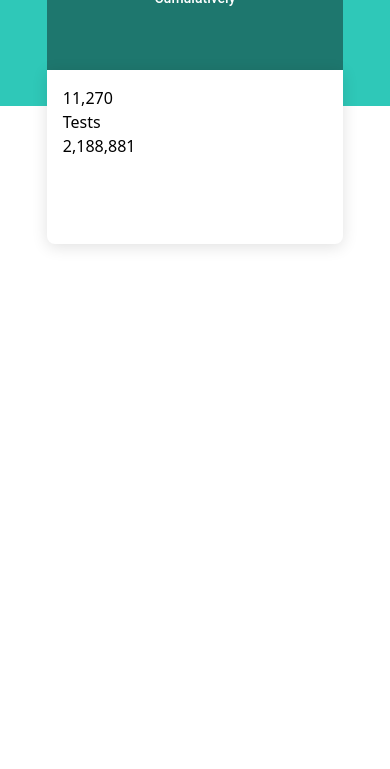
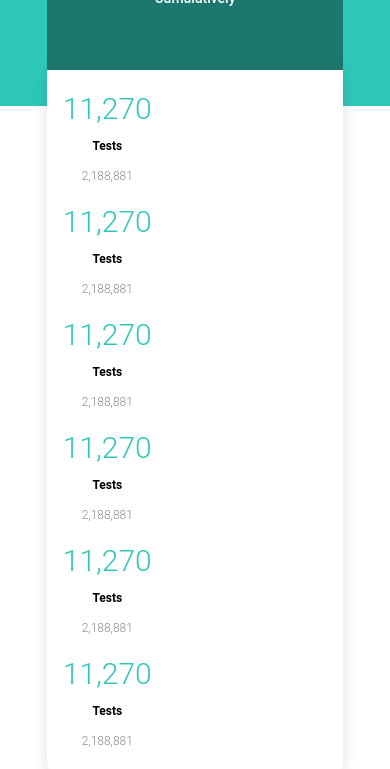
Before and after one commit to ntwari-egide/covical, a React (Create React App) app: page / in a window 390 px wide. Shown: the part 400-1169 px from the top of the page. Before the commit the page ends 844 px from the top, so only its background shows below. Built offline with nearby package versions, Linux system fonts and the light colour scheme.

Commit message:
add responsive in central part of page

```diff
--- a/src/App.css
+++ b/src/App.css
@@ -56,7 +56,7 @@
 .country-detailed-data{
   width: 76%;
   margin: auto;
-  height: 20.6vh;
+  /* height: 20.6vh; */
   background: #ffffff;
   border-bottom-left-radius: 8px;
   border-bottom-right-radius: 8px;
@@ -77,14 +77,31 @@
     font-weight: 500;
 }
 
-.country-detailed-data h1{
-
+.country-brief-data div{
+  /* width: 16.6%; */
 }
 
-.country-detailed-data span{
-
+.country-detailed-data h1{
+  text-align: center;
+  font-family: 'Roboto';
+  font-weight: 300;
+  font-size: 30px;
+  color: #2FC8B8;
 }
 
-.country-detailed-data p{
+.country-detailed-data .small-text{
+    text-align: center;
+    font-size: 12px;
+    font-family: 'Roboto';
+    font-weight: 700;
+    padding: 6px;
+}
 
+.country-detailed-data .small-numbers{
+  font-size: 12px;
+    color: #888888;
+    font-family: 'Roboto';
+    font-weight: 300;
+    text-align: center;
+    padding: 6px;
 }
--- a/src/App.js
+++ b/src/App.js
@@ -82,11 +82,41 @@ function App() {
                 <p className="text-center text-sm pt-8">Cumulatively</p>
             </div>
 
-            <div className="country-detailed-data p-4 flex justify-between ">
+            <div className="country-detailed-data p-4 grid lg:grid-cols-6 md:grid-cols-3 sm:grid-cols-2 gap-2 xs:grid-cols-2 gap-2 justify-between ">
               <div>
                 <h1>11,270</h1>
-                <span>Tests</span>
-                <p>2,188,881</p>
+                <p className="small-text">Tests</p>
+                <p className="small-numbers">2,188,881</p>
+              </div>
+
+              <div>
+                <h1>11,270</h1>
+                <p className="small-text">Tests</p>
+                <p className="small-numbers">2,188,881</p>
+              </div>
+
+              <div>
+                <h1>11,270</h1>
+                <p className="small-text">Tests</p>
+                <p className="small-numbers">2,188,881</p>
+              </div>
+
+              <div>
+                <h1>11,270</h1>
+                <p className="small-text">Tests</p>
+                <p className="small-numbers">2,188,881</p>
+              </div>
+
+              <div>
+                <h1>11,270</h1>
+                <p className="small-text">Tests</p>
+                <p className="small-numbers">2,188,881</p>
+              </div>
+
+              <div>
+                <h1>11,270</h1>
+                <p className="small-text">Tests</p>
+                <p className="small-numbers">2,188,881</p>
               </div>
             </div>
 
```
